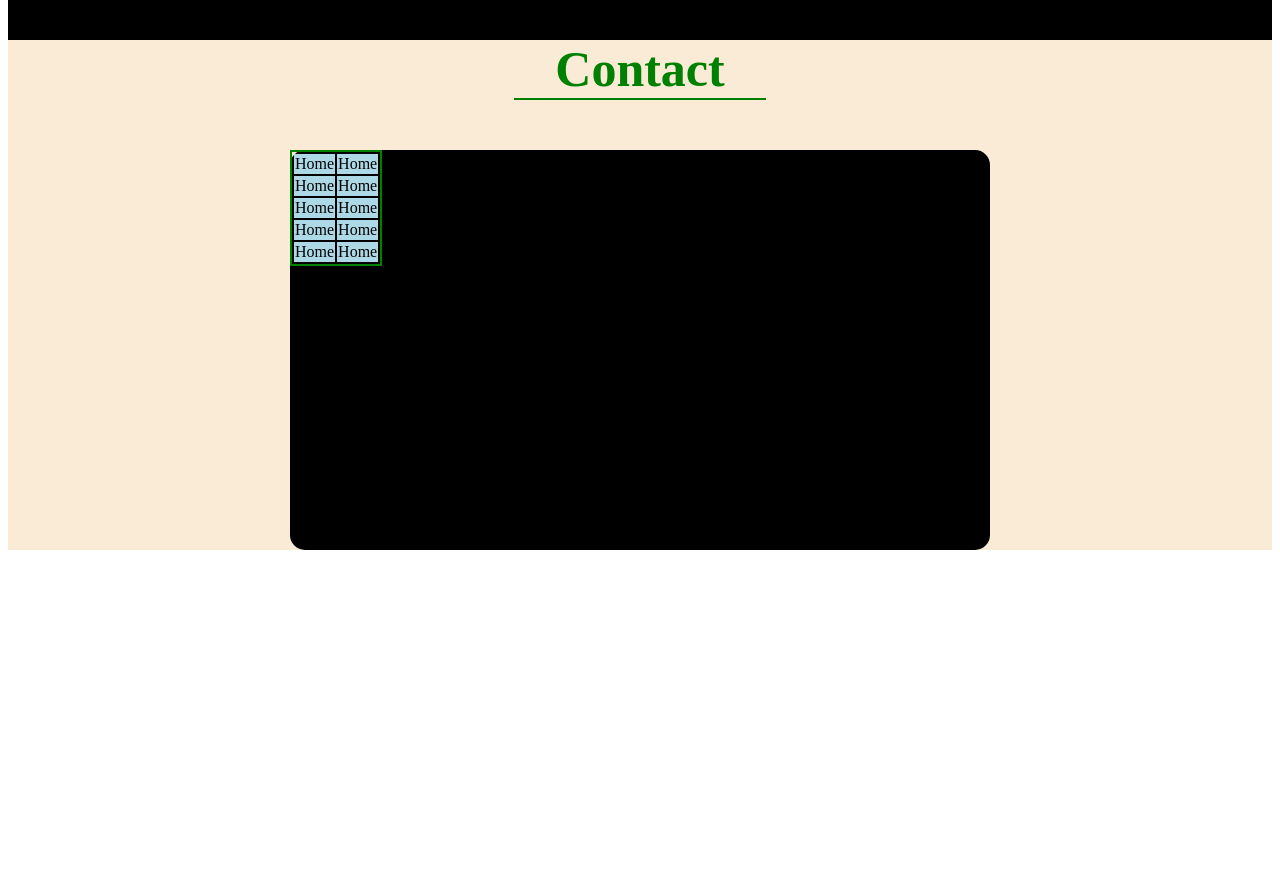
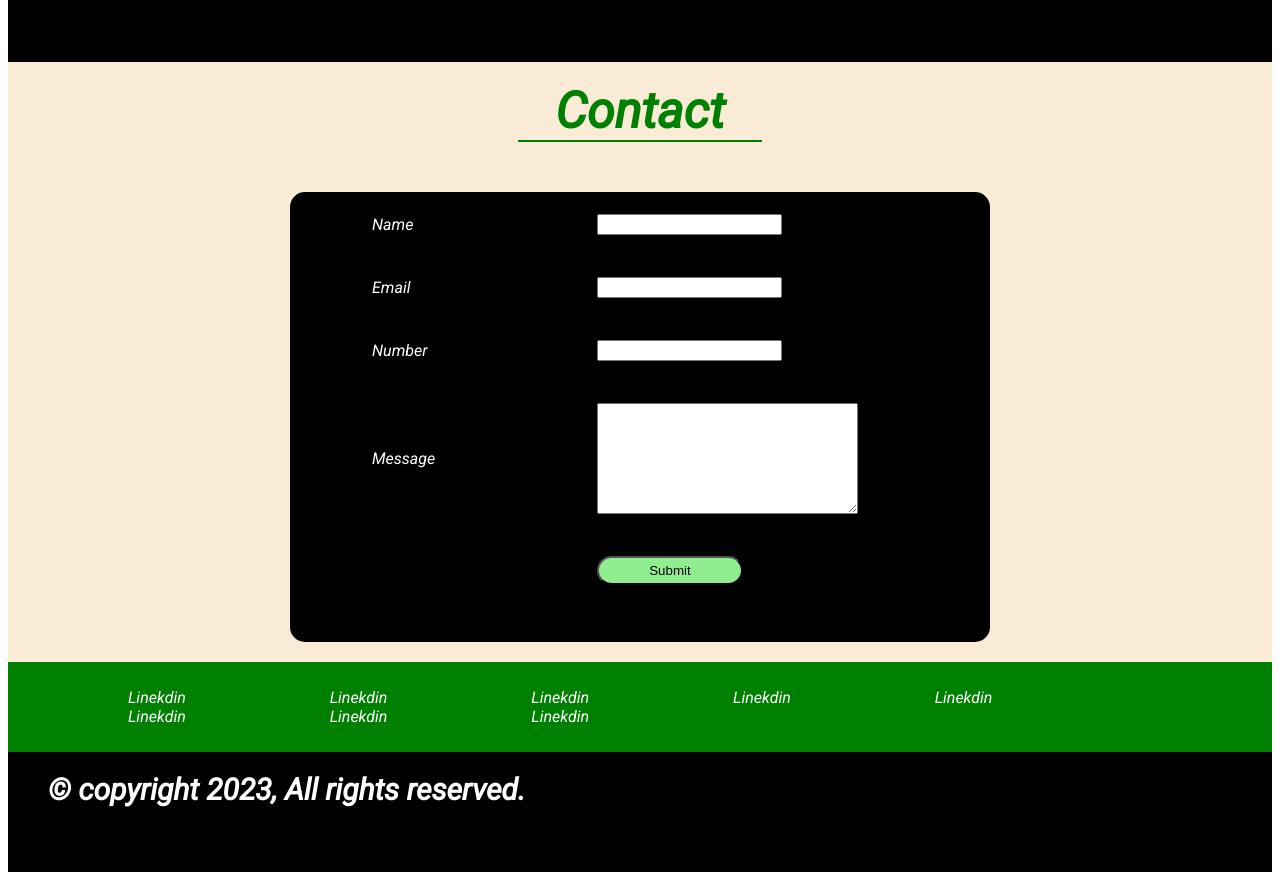
Before and after one commit to Saurabh3399/FSD-PT-EB-7, a plain HTML site: page index.html in a window 1280 px wide. Shown: the part 1848-2728 px from the top of the page. Before the commit the page ends 2406 px from the top, so only its background shows below. Drawn offline with Linux system fonts and the light colour scheme.

Commit message:
Update index.html

```diff
--- a/index.html
+++ b/index.html
@@ -1,12 +1,19 @@
 <html>
 
 <head>
+  <link rel="preconnect" href="https://fonts.googleapis.com">
+<link rel="preconnect" href="https://fonts.gstatic.com" crossorigin>
+<link href="https://fonts.googleapis.com/css2?family=Roboto:ital@1&display=swap" rel="stylesheet">
   <style>
+
+    body{
+      font-family: 'Roboto', sans-serif;
+    }
     .greenstyle {
       display: flex;
       background-color: green;
       color: white;
-      padding: 10px;
+      padding: 10px 60px;
       justify-content: space-between;
     }
 
@@ -20,6 +27,7 @@
       background-color: black;
       height: 600px;
       display: flex;
+      font-family: 'Roboto', sans-serif;
     }
 
     .box {
@@ -98,25 +106,58 @@
     }
     .contact{
       background-color: antiquewhite;
+      padding: 20px;
     }
     .contact-form{
       background-color: black;
       width: 700px;
-      height: 400px;
+      height: 450px;
       margin: auto;
       margin-top: 50px;
       border-radius: 15px;
     }
     .contact-form table{
-      border: 2px solid green;
+      color: white;
+
     }
     .contact-form tr{
-      border: 2px solid green;
-      background-color: lightblue;
+
+
       height: 10px;
       width: 300px;
     }
+    .contact-form td{
+      padding: 20px 80px;
 
+
+    }
+    button{
+      background-color: lightgreen;
+      padding: 5px 50px;
+      border-radius: 15px;
+      font-weight: 20px;
+    }
+    .social_media{
+      background-color: green;
+      color: white;
+      padding: 10px;
+      font-family: 'Roboto', sans-serif;
+    }
+    .social_media ul li {
+      display: inline;
+      padding: 5px 70px;
+    }
+    .signature{
+      margin: 0px;
+      height: 20px;
+    }
+    footer{
+      font-size: 30px;
+      height: 80px;
+      background-color: black;
+      padding: 20px;
+      color: white;
+    }
   </style>
 </head>
 
@@ -137,6 +178,7 @@
       <img
         src="https://cdn.vox-cdn.com/thumbor/mJVnDw9aaDQkhYoX1oRUOBGwLI8=/0x0:4384x2922/1400x1400/filters:focal(2192x1461:2193x1462)/cdn.vox-cdn.com/uploads/chorus_asset/file/13276085/1052208434.jpg.jpg">
     </div>
+    <!-- <img src="Eduproper-website-banner-pic-compressed-1-1.png" alt=""> -->
     <div class='box'>
       <h1 class="green-heading">About Us</h1>
       <p>
@@ -157,6 +199,8 @@
 
 
       <b>Unikaksha Team</b>
+
+      <!-- <img class="signature" src="https://fiverr-res.cloudinary.com/images/t_main1,q_auto,f_auto,q_auto,f_auto/gigs/1049023/original/a3f8105b7d7e082ac198103804be6a6dbeec5c1d/design-a-professional-and-stylish-personal-signature-logo-with-transparent-background.jpg" alt=""> -->
     </div>
   </div>
 
@@ -211,30 +255,47 @@
     <div class='contact-form'>
       <table>
         <tr>
-          <td>Home</td>
-          <td>Home</td>
+          <td> <label for="">Name </label> </td>
+          <td> <input type="text"> </td>
         </tr>
         <tr>
-          <td>Home</td>
-          <td>Home</td>
+          <td> <label for="">Email</label> </td>
+          <td> <input type="text"> </td>
         </tr>
         <tr>
-          <td>Home</td>
-          <td>Home</td>
+          <td> <label for="">Number </label> </td>
+          <td> <input type="text"> </td>
         </tr>
         <tr>
-          <td>Home</td>
-          <td>Home</td>
+          <td> <label for="">Message </label> </td>
+          <td> <textarea name="" id="" cols="30" rows="7"></textarea> </td>
         </tr>
         <tr>
-          <td>Home</td>
-          <td>Home</td>
+          <td></td>
+          <td> <button type="submit">Submit</button> </td>
         </tr>
 
       </table>
     </div>
   </div>
 
+<div class='social_media'>
+  <ul>
+    <li>Linekdin</li>
+    <li>Linekdin</li>
+    <li>Linekdin</li>
+    <li>Linekdin</li>
+    <li>Linekdin</li>
+    <li>Linekdin</li>
+    <li>Linekdin</li>
+    <li>Linekdin</li>
+  </ul>
+</div>
+
+<footer>
+  <b> &copy; copyright 2023, All rights reserved.</b>
+</footer>
+
 </body>
 
 </html>
```
